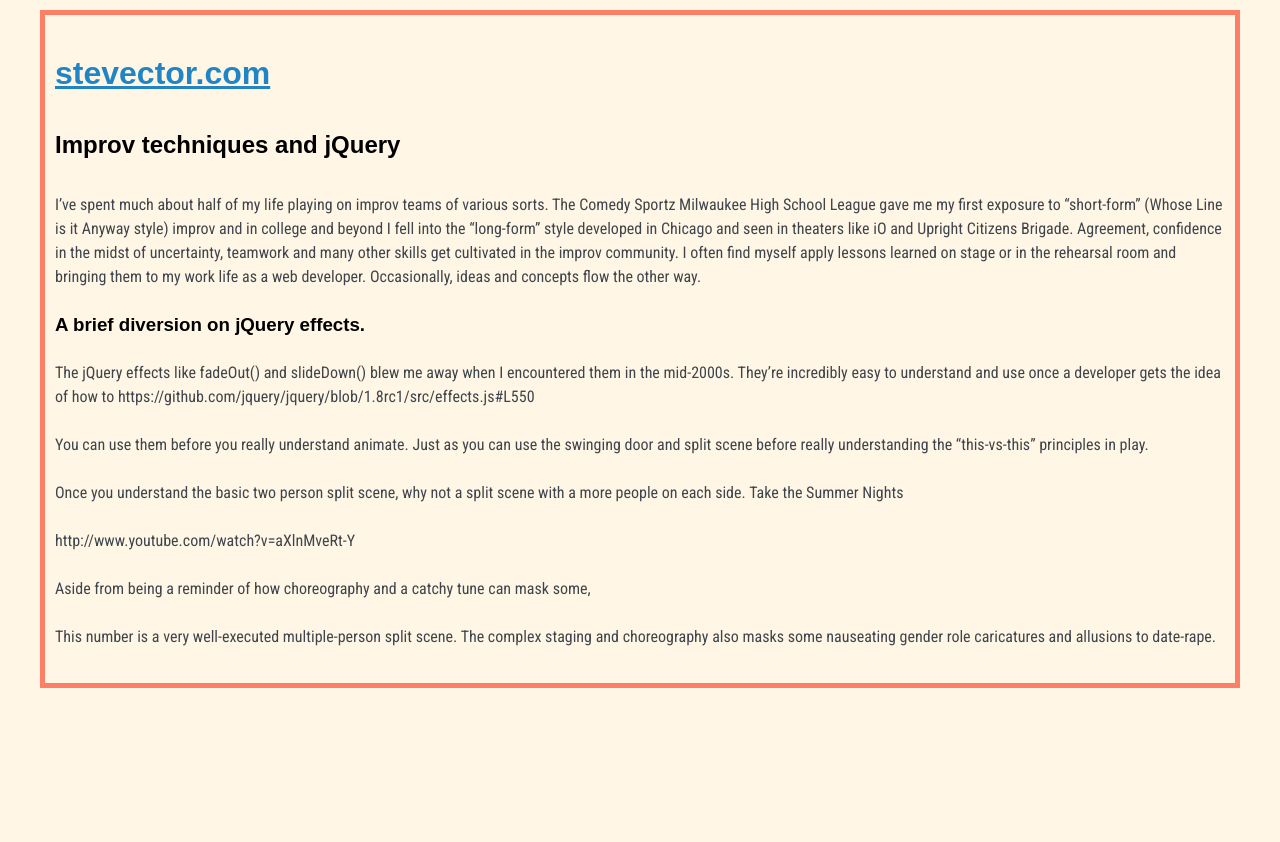
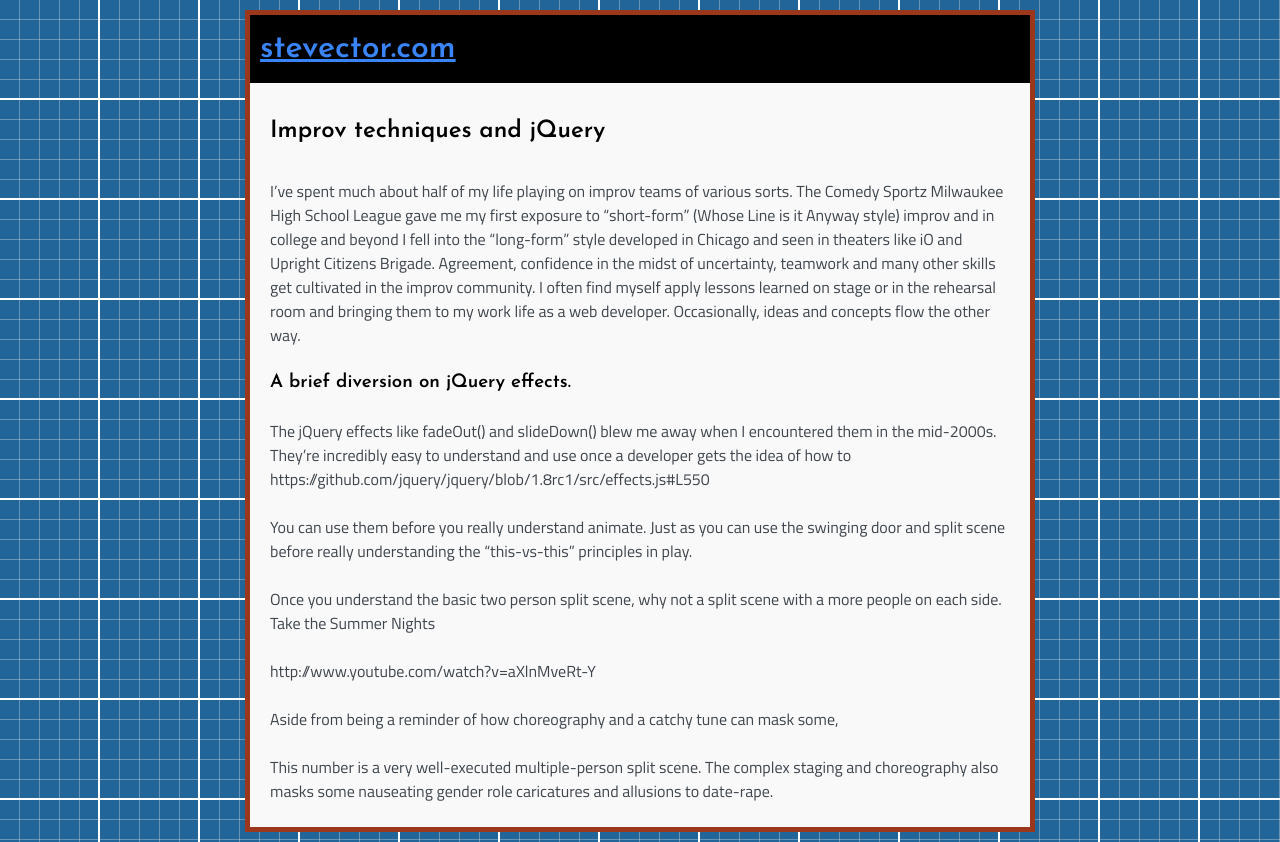
Before and after one commit to stevector/stevector.github.io, a Jekyll site: the page built from _posts/2013-01-15-improv-techniques-and-jquery.md, in a window 1280 px wide. Shown: the part 100-942 px from the top of the page. Built offline with Jekyll 4.4.1, drawn with Linux system fonts in a browser that asks for light colours; nearby versions of some CDN libraries; some web fonts are replaced; Markdown is read by kramdown in place of the engine named in the settings; before the commit the page ends 900 px from its top, so only the background shows below that.

Commit message:
Compiled css

```diff
--- a/css/styles.css
+++ b/css/styles.css
@@ -1,4 +1,4 @@
-@import url(http://fonts.googleapis.com/css?family=Domine|Anaheim|Roboto+Condensed|Special+Elite);
+@import url(http://fonts.googleapis.com/css?family=Josefin+Sans:400,600,400italic,600italic|Titillium+Web:400,200,600italic,600,400italic);
 /* normalize.css v2.1.0 | MIT License | git.io/normalize */
 /* normalize.scss v2.1.0 | MIT/GPLv2 License | bit.ly/normalize-with-compass */
 /* ==========================================================================
@@ -581,58 +581,105 @@ Copy of salmon on ice
 https://kuler.adobe.com/#themeID/2316682
 
 */
-/* line 31, ../_sass/_colors.scss */
+/* line 28, ../_sass/_colors.scss */
 body {
-  background-color: #fff6e5;
+  background-color: #269;
+  background-image: linear-gradient(#ffffff 2px, transparent 2px), linear-gradient(90deg, #ffffff 2px, transparent 2px), linear-gradient(rgba(255, 255, 255, 0.3) 1px, transparent 1px), linear-gradient(90deg, rgba(255, 255, 255, 0.3) 1px, transparent 1px);
+  background-size: 100px 100px, 100px 100px, 20px 20px, 20px 20px;
+  background-position: -2px -2px, -2px -2px, -1px -1px, -1px -1px;
 }
 
-/* line 35, ../_sass/_colors.scss */
+/* line 39, ../_sass/_colors.scss */
 #page {
-  border: #ff7f66 5px solid;
-  padding: 10px;
-}
-
-/* line 40, ../_sass/_colors.scss */
-p {
-  color: #3e454c;
-  font-family: 'Roboto Condensed', sans-serif;
+  background-color: #f9f9f9;
+  border: #9b371b 5px solid;
 }
 
 /* line 45, ../_sass/_colors.scss */
-a {
-  color: #2185c5;
+footer,
+.page-header {
+  background-color: #000;
+}
+/* line 47, ../_sass/_colors.scss */
+footer *, footer p,
+.page-header *,
+.page-header p {
+  color: #f9f9f9;
+}
+/* line 50, ../_sass/_colors.scss */
+footer a,
+.page-header a {
+  color: #3984f6;
 }
 
-/* line 51, ../_sass/_colors.scss */
+/* line 55, ../_sass/_colors.scss */
+p {
+  color: #3e454c;
+}
+
+/* line 59, ../_sass/_colors.scss */
+a {
+  color: #2175f5;
+}
+
+/* line 65, ../_sass/_colors.scss */
 a:focus,
 a:active,
 a:hover {
-  color: #7ecefd;
+  color: #c00;
 }
 
-/* line 61, ../_sass/_colors.scss */
+/* line 69, ../_sass/_colors.scss */
+body {
+  font-family: 'Titillium Web', sans-serif;
+  font-weight: normal;
+}
+
+/* line 79, ../_sass/_colors.scss */
 h1,
 h2,
 h3,
 h4,
 h5,
 h6 {
-  font-family: 'Anaheim', sans-serif;
+  font-family: 'Josefin Sans', sans-serif;
 }
 
-/*
-beruit sunrise
-https://kuler.adobe.com/#themeID/2317561
+/* line 10, ../_sass/styles.scss */
+footer,
+.page-header {
+  padding: 10px;
+}
+/* line 11, ../_sass/styles.scss */
+footer h1, footer h2,
+.page-header h1,
+.page-header h2 {
+  margin-top: 0;
+  margin-bottom: 0;
+}
 
-trisha exterior
-https://kuler.adobe.com/#themeID/2318768
+/* line 18, ../_sass/styles.scss */
+.page-header p {
+  margin-top: .5em;
+}
 
-sparkled hue
-https://kuler.adobe.com/#themeID/2318768
+/* line 22, ../_sass/styles.scss */
+#recent-posts {
+  margin-top: 0;
+}
 
-*/
-/* line 24, ../_sass/styles.scss */
+/* line 26, ../_sass/styles.scss */
+#page-wrapper {
+  max-width: 800px;
+  margin: 10px auto;
+}
+
+/* line 31, ../_sass/styles.scss */
 #page {
-  max-width: 1200px;
-  margin: 10px 40px;
+  margin: 0 5px;
 }
+
+/* line 35, ../_sass/styles.scss */
+#content {
+  margin: 0 20px;
+}
```
